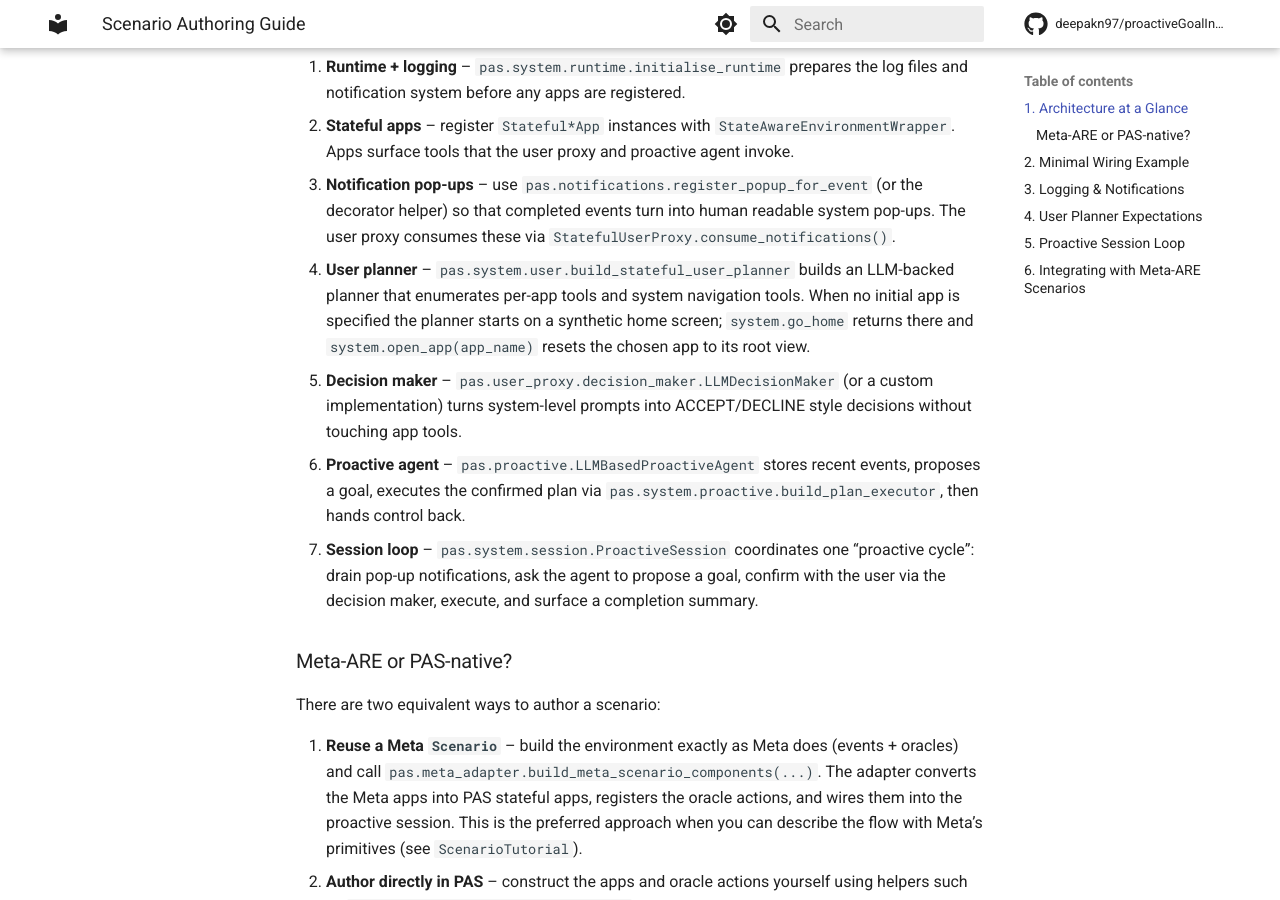
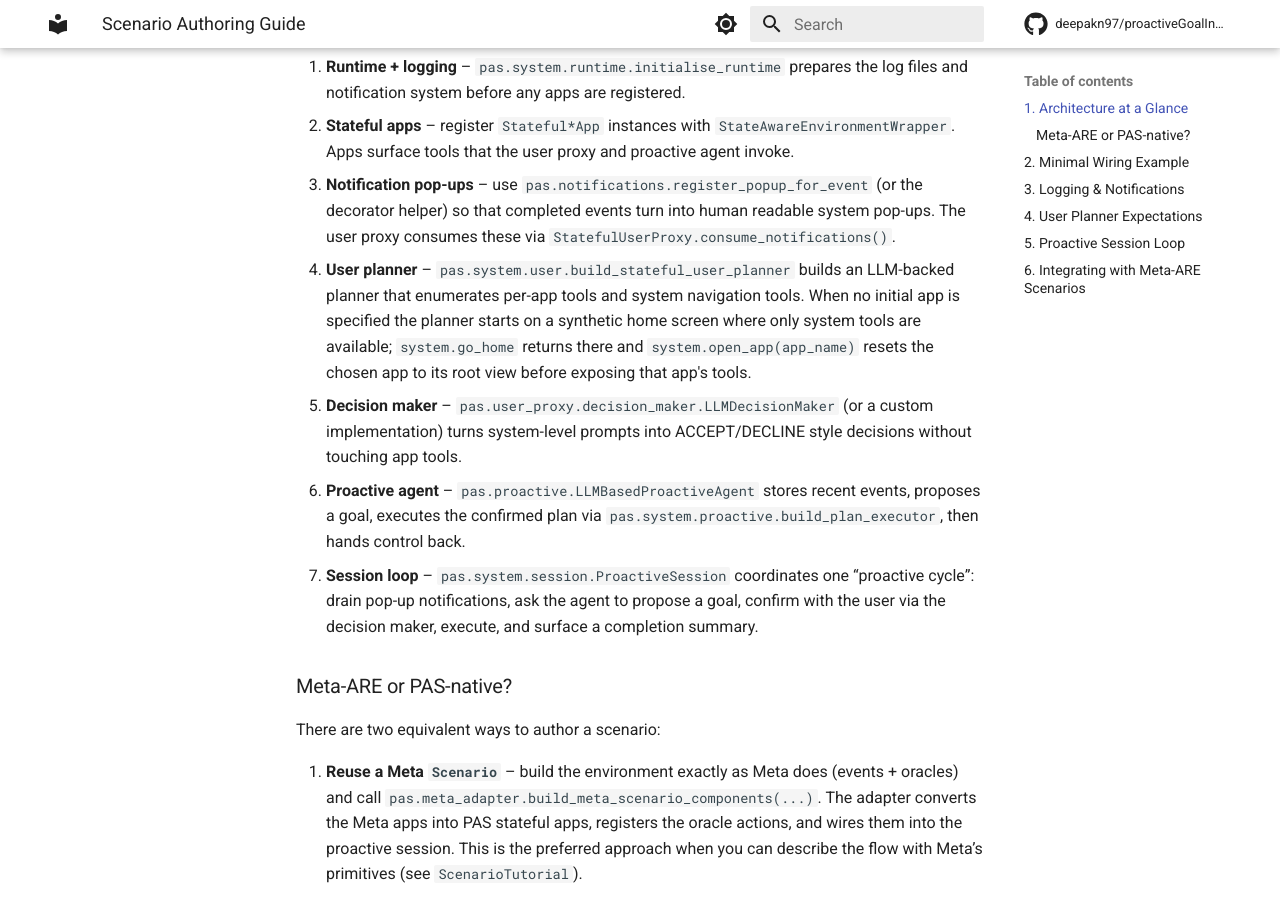
Before and after one commit to deepakn97/pare, an MkDocs documentation site: the page built from docs/scenario_author_guide.md, in a window 1280 px wide and 900 px high, scrolled down 384 px. Built offline with MkDocs 1.6.1 and Material for MkDocs 9.7.7, drawn with Linux system fonts in a browser that asks for light colours; comment, search, counter and statistics services are not loaded.

Commit message:
Limit planner tools to active app

```diff
--- a/docs/scenario_author_guide.md
+++ b/docs/scenario_author_guide.md
@@ -20,8 +20,9 @@ Every scenario wires the following layers together:
 4. **User planner** – `pas.system.user.build_stateful_user_planner` builds an
    LLM-backed planner that enumerates per-app tools and system navigation tools.
    When no initial app is specified the planner starts on a synthetic home
-   screen; `system.go_home` returns there and `system.open_app(app_name)` resets
-   the chosen app to its root view.
+   screen where only system tools are available; `system.go_home` returns there
+   and `system.open_app(app_name)` resets the chosen app to its root view before
+   exposing that app's tools.
 5. **Decision maker** – `pas.user_proxy.decision_maker.LLMDecisionMaker` (or a
    custom implementation) turns system-level prompts into ACCEPT/DECLINE style
    decisions without touching app tools.
```
Also changed, not shown: 1 other file.
